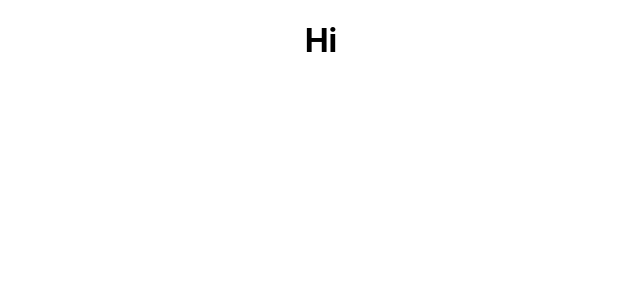
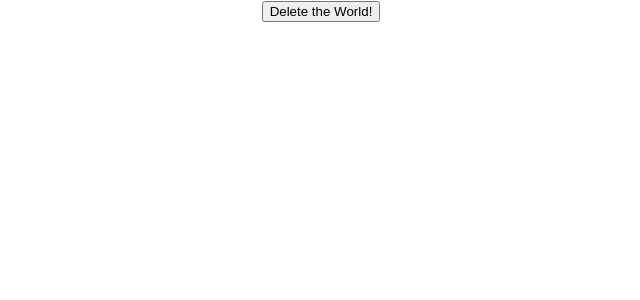
Before and after one commit to baebae02/react_hook, a React (Create React App) app: page / in a window 1280 px wide. Shown: the top 300 px of the page, without its empty margins (319-959 px from the left). Built offline with nearby package versions, Linux system fonts and the light colour scheme.

Commit message:
feat: useConfirm

```diff
--- a/src/App.js
+++ b/src/App.js
@@ -1,13 +1,10 @@
 import './App.css';
 import React from "react";
-import {useClick} from "./userHooks/useClick";
 
 const App = () => {
-    const sayHello = () => console.log("hello");
-    const title = useClick(sayHello);
     return (
         <div className="App">
-            <h1 ref={title}>Hi</h1>
+            <button>Delete the World!</button>
         </div>
     );
 }
```
Also changed, not shown: src/userHooks/useConfirm.js (added, +31 -0 lines).
